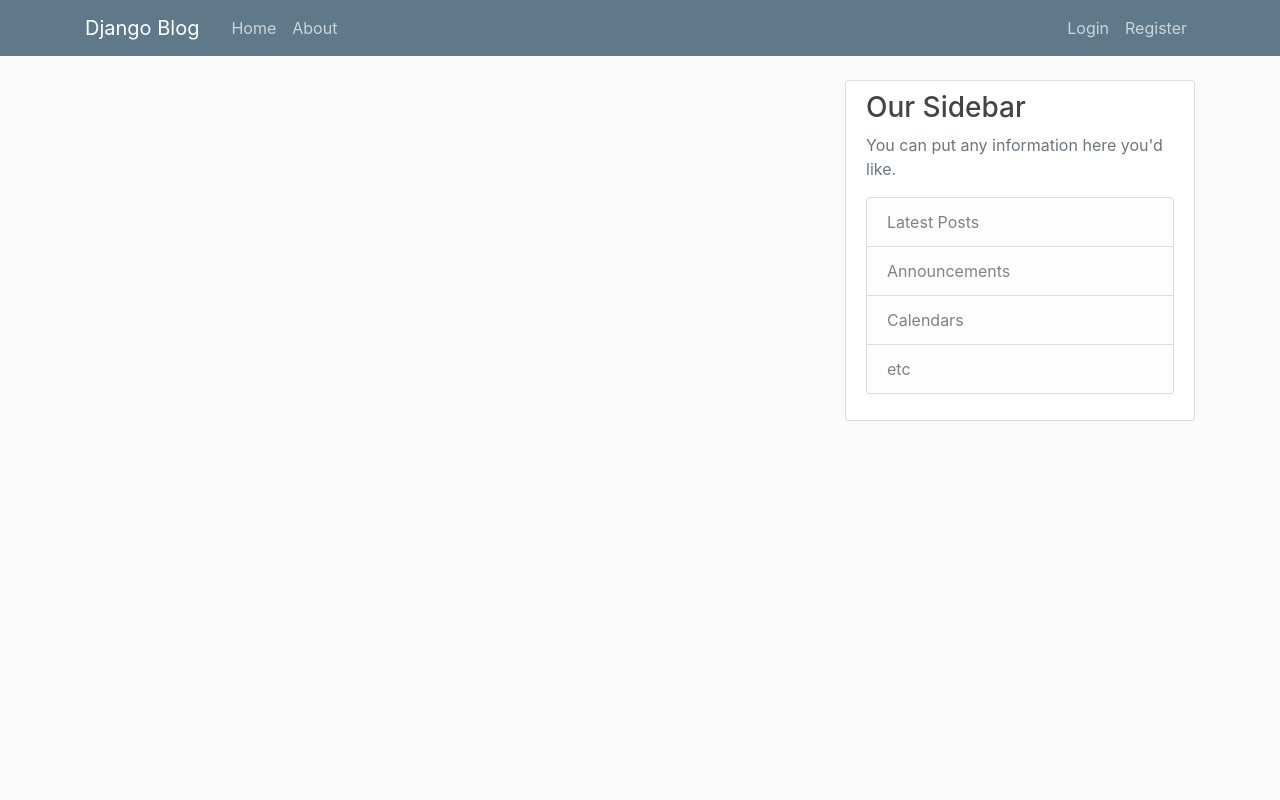
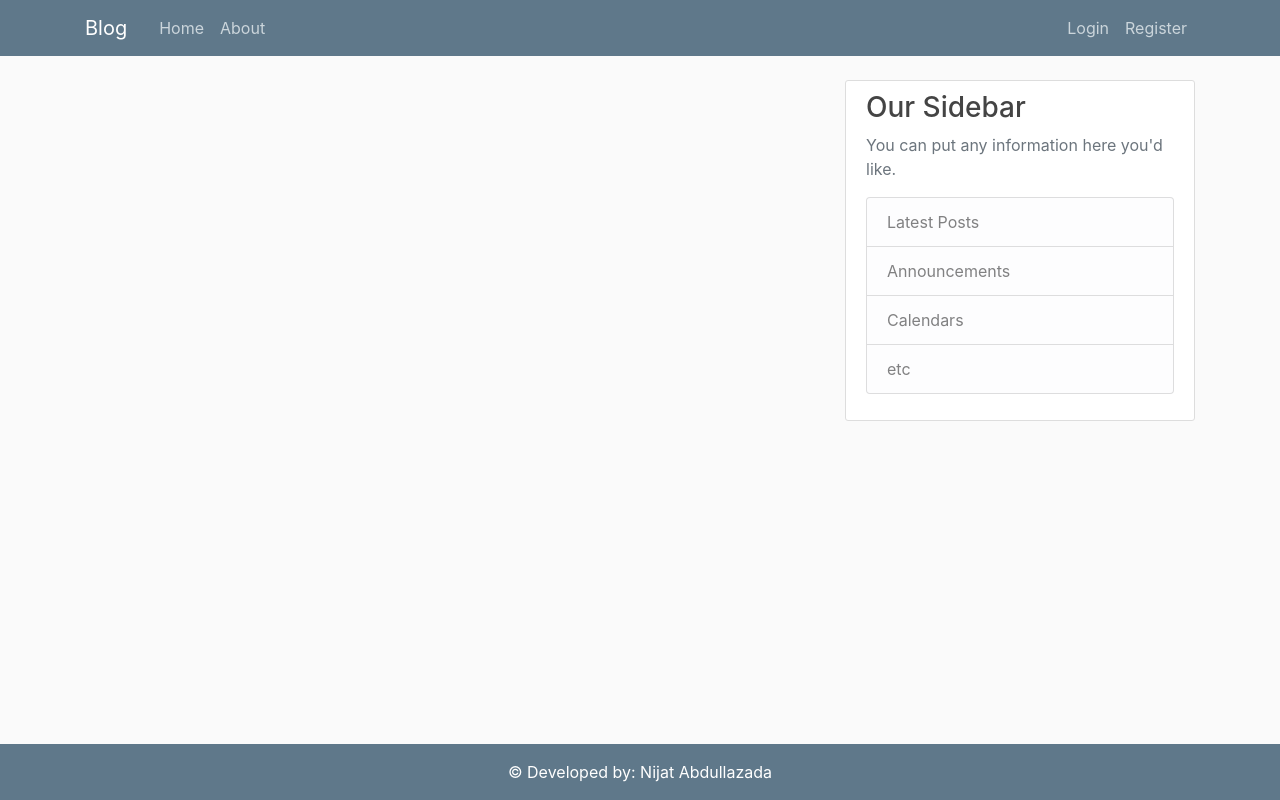
Before and after one commit to neecatt/Blog-Web-App, a Django app: page / in a window 1280 px wide. Run offline with Django 4.2, Linux system fonts and the light colour scheme; data that the repository does not hold is empty; some libraries are stand-ins or nearby versions.

Commit message:
Configuration in css

```diff
--- a/templates/blog/base.html
+++ b/templates/blog/base.html
@@ -2,6 +2,10 @@
 <!DOCTYPE html>
 <html lang="en">
 <head>
+
+
+
+
     <!-- Required meta tags -->
     <meta charset="utf-8">
     <meta name="viewport" content="width=device-width, initial-scale=1, shrink-to-fit=no">
@@ -22,9 +26,9 @@
 </head>
 <body>
     <header class="site-header">
-        <nav class="navbar navbar-expand-md navbar-dark bg-steel fixed-top">
+        <nav class="navbar navbar-expand-md navbar-dark bg-steel fixed-top" >
           <div class="container">
-            <a class="navbar-brand mr-4" href="{% url 'blog-home' %}">Django Blog</a>
+            <a class="navbar-brand mr-4" href="{% url 'blog-home' %}">Blog</a>
             <button class="navbar-toggler" type="button" data-toggle="collapse" data-target="#navbarToggle" aria-controls="navbarToggle" aria-expanded="false" aria-label="Toggle navigation">
             <span class="navbar-toggler-icon"></span>
             </button>
@@ -75,6 +79,22 @@
           </div>
         </div>
       </main>
+      <div class="fixed-bottom">
+      <footer class="bg-light text-center text-white">
+      <!-- grid container -->
+
+        <!-- Copyright -->
+        <div class="text-center p-3" style="background-color: #5f788a;">
+          © Developed by:
+          <a class="text-white" href="#">Nijat Abdullazada</a>
+        </div>
+        <!-- Copyright -->
+      </div>
+      </footer>
+
+
+
+
 
     <!-- Optional JavaScript -->
     <!-- jQuery first, then Popper.js, then Bootstrap JS -->
```
Also changed, not shown: static/blog/main.css (line endings or trailing spaces).
